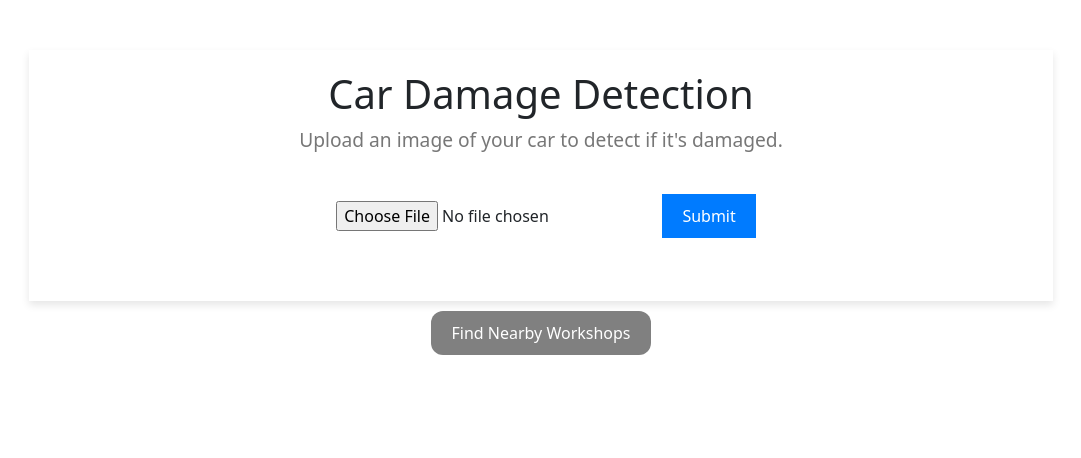
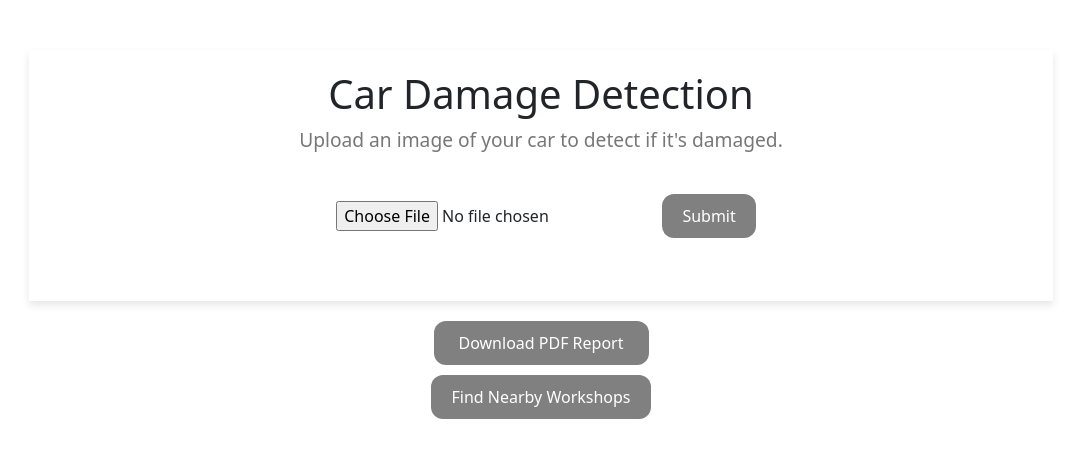
Before and after one commit to Abanoub-byte/car-damage-detect, a Flask app: page / in a window 1280 px wide. Shown: the top 458 px of the page, without its empty margins (99-1180 px from the left). Run offline with Flask 3, Linux system fonts and the light colour scheme.

Commit message:
adding pdf download

```diff
--- a/app.py
+++ b/app.py
@@ -16,12 +16,12 @@ import tempfile
 
 app = Flask(__name__)
 
-# Load classification model
+    # Load classification model
 MODEL_PATH = "car_damage_model.keras_FILES/car_damage_classification_model.h5"
 model = tf.keras.models.load_model(MODEL_PATH)
 CATEGORIES = ["Damaged", "Not Damaged"]
 
-# Load segmentation model once
+    # Load segmentation model once
 MODEL_PATH2 = "segemntaion_model/model_final(1).pth"
 CONFIG_PATH = "segemntaion_model/config.yaml"
 
@@ -36,55 +36,57 @@ predictor = DefaultPredictor(cfg)
 
 @app.route("/")
 def index():
-    return render_template("index.html")
+        return render_template("index.html")
 
 
 @app.route("/predict_damage", methods=["POST"])
 def predict_damage():
-    if "image" not in request.files:
-        return jsonify({"error": "No image uploaded"}), 400
+        if "image" not in request.files:
+            return jsonify({"error": "No image uploaded"}), 400
 
-    file = request.files["image"]
-    image = Image.open(file).convert("RGB").resize((224, 224))  # Convert to RGB & resize
-    image_array = np.array(image) / 255.0  # Normalize
-    image_array = np.expand_dims(image_array, axis=0)  # Add batch dimension
+        file = request.files["image"]
+        image = Image.open(file).convert("RGB").resize((224, 224))  # Convert to RGB & resize
+        image_array = np.array(image) / 255.0  # Normalize
+        image_array = np.expand_dims(image_array, axis=0)  # Add batch dimension
 
-    # Make prediction
-    prediction = model.predict(image_array)
-    result = CATEGORIES[np.argmax(prediction)]
+        # Make prediction
+        prediction = model.predict(image_array)
+        result = CATEGORIES[np.argmax(prediction)]
 
-    # If Damaged, trigger segmentation
-    if result == "Damaged":
-        return jsonify({"prediction": result, "segmentation": "/predict_segmented_damage"})
+        # If Damaged, trigger segmentation
+        if result == "Damaged":
+            return jsonify({"prediction": result, "segmentation": "/predict_segmented_damage"})
 
-    return jsonify({"prediction": result})
+        return jsonify({"prediction": result})
 
 
 @app.route("/predict_segmented_damage", methods=["POST"])
 def predict_segmented_damage():
-    if "image" not in request.files:
-        return "No image uploaded", 400
+        if "image" not in request.files:
+            return "No image uploaded", 400
 
-    file = request.files["image"]
-    image = Image.open(file).convert("RGB")
-    image = np.array(image)
+        file = request.files["image"]
+        image = Image.open(file).convert("RGB")
+        image = np.array(image)
 
-    # Get model prediction
-    outputs = predictor(image)
-    instances = outputs["instances"].to("cpu")
+        # Get model prediction
+        outputs = predictor(image)
+        instances = outputs["instances"].to("cpu")
 
-    # Visualize predictions with bounding boxes and labels
-    v = Visualizer(image[:, :, ::-1], scale=0.5, instance_mode=ColorMode.IMAGE_BW)
-    out = v.draw_instance_predictions(instances)
+        # Visualize predictions with bounding boxes and labels
+        v = Visualizer(image[:, :, ::-1], scale=0.5, instance_mode=ColorMode.IMAGE_BW)
+        out = v.draw_instance_predictions(instances)
 
-    # Save the image with bounding boxes to a buffer
-    img_byte_arr = io.BytesIO()
-    Image.fromarray(out.get_image()[:, :, ::-1]).save(img_byte_arr, format="PNG")
-    img_byte_arr.seek(0)
+        # Save the image with bounding boxes to a buffer
+        img_byte_arr = io.BytesIO()
+        Image.fromarray(out.get_image()[:, :, ::-1]).save(img_byte_arr, format="PNG")
+        img_byte_arr.seek(0)
 
-    # Return the segmented image to be displayed on the website
-    return send_file(img_byte_arr, mimetype="image/png")
+        # Return the segmented image to be displayed on the website
+        return send_file(img_byte_arr, mimetype="image/png")
 
+
+from datetime import datetime
 
 @app.route("/download_pdf", methods=["POST"])
 def download_pdf():
@@ -92,42 +94,54 @@ def download_pdf():
         return "No image uploaded", 400
 
     file = request.files["image"]
-    image = Image.open(file).convert("RGB")
-    image = np.array(image)
+    pil_image = Image.open(file).convert("RGB")
 
-    # Get model prediction
-    outputs = predictor(image)
+    # Classification
+    image_for_classification = pil_image.resize((224, 224))
+    image_array = np.array(image_for_classification) / 255.0
+    image_array = np.expand_dims(image_array, axis=0)
+    prediction = model.predict(image_array)
+    result = CATEGORIES[np.argmax(prediction)]
+
+    # Segmentation
+    image_for_segmentation = np.array(pil_image)
+    outputs = predictor(image_for_segmentation)
     instances = outputs["instances"].to("cpu")
 
-    # Visualize predictions with bounding boxes and labels
-    v = Visualizer(image[:, :, ::-1], scale=0.5, instance_mode=ColorMode.IMAGE_BW)
+    v = Visualizer(image_for_segmentation[:, :, ::-1], scale=0.5, instance_mode=ColorMode.IMAGE_BW)
     out = v.draw_instance_predictions(instances)
 
-    # Save the image with bounding boxes to a buffer
+    # Save the segmented image to buffer
     img_byte_arr = io.BytesIO()
     Image.fromarray(out.get_image()[:, :, ::-1]).save(img_byte_arr, format="PNG")
     img_byte_arr.seek(0)
 
-    # Create PDF with the result and segmented image
+    # Create the PDF
     pdf_byte_arr = io.BytesIO()
     c = canvas.Canvas(pdf_byte_arr, pagesize=letter)
 
+    # Add Date/Time
+    now = datetime.now().strftime("%Y-%m-%d %H:%M:%S")
+    c.setFont("Helvetica-Bold", 14)
+    c.drawString(50, 780, f"Report Generated: {now}")
+
+    # Add Prediction Result
     c.setFont("Helvetica", 12)
-    c.drawString(50, 750, "Car is Damaged.")
+    c.drawString(50, 750, f"Car Damage Prediction: {result}")
 
-    with tempfile.NamedTemporaryFile(delete=False, suffix=".png")as temp_img_file:
+    # Add Segmented Image
+    with tempfile.NamedTemporaryFile(delete=False, suffix=".png") as temp_img_file:
         temp_img_file.write(img_byte_arr.getvalue())
         temp_img_file.close()
 
         c.drawImage(temp_img_file.name, 50, 400, width=500, height=300)
 
-
     c.showPage()
     c.save()
     pdf_byte_arr.seek(0)
 
-    # Return the PDF as a downloadable file
     return send_file(pdf_byte_arr, as_attachment=True, download_name="car_report.pdf", mimetype="application/pdf")
+
 
 
 if __name__ == "__main__":
--- a/static/app.js
+++ b/static/app.js
@@ -1,10 +1,10 @@
-document.getElementById("uploadForm").addEventListener("submit", function(event) {
+document.getElementById("uploadForm").addEventListener("submit", function (event) {
     event.preventDefault();
 
     const formData = new FormData();
     formData.append("image", document.getElementById("image").files[0]);
 
-    // Send the image to the classification model for prediction
+    // Send the image to the classification model
     fetch("/predict_damage", {
         method: "POST",
         body: formData
@@ -16,53 +16,86 @@ document.getElementById("uploadForm").addEventListener("submit", function(event)
         // Display the classification result
         document.getElementById("result").innerHTML = `<h2>Classification Result: ${prediction}</h2>`;
 
-        // If the car is damaged, fetch the segmented image
         if (prediction === "Damaged") {
+            // Fetch segmented image
             fetch("/predict_segmented_damage", {
                 method: "POST",
                 body: formData
             })
-            .then(response => response.blob())  // Expecting a PNG image blob
+            .then(response => response.blob())
             .then(blob => {
                 const imgURL = URL.createObjectURL(blob);
-                // Display the segmented image
-                document.getElementById("segmentationResult").innerHTML = `<h2>Segmented Image:</h2><img src="${imgURL}" alt="Segmented Output" style="width: 400px; height: auto;">`;
+                document.getElementById("segmentationResult").innerHTML = `
+                    <h2>Segmented Image:</h2>
+                    <img src="${imgURL}" alt="Segmented Output" style="width: 400px; height: auto;">
+                `;
+
+                // Show and activate the PDF download button
+                document.getElementById("pdfButtonContainer").style.display = "block";
+                const downloadBtn = document.getElementById("downloadPdfBtn");
+
+                // Remove any previous handlers to avoid duplicates
+                downloadBtn.onclick = null;
+
+                // Attach new handler
+                downloadBtn.onclick = function () {
+                    fetch("/download_pdf", {
+                        method: "POST",
+                        body: formData
+                    })
+                    .then(response => response.blob())
+                    .then(blob => {
+                        const pdfURL = URL.createObjectURL(blob);
+                        const a = document.createElement("a");
+                        a.href = pdfURL;
+                        a.download = "car_damage_report.pdf";
+                        document.body.appendChild(a);
+                        a.click();
+                        a.remove();
+                    })
+                    .catch(error => {
+                        alert("Failed to download PDF: " + error);
+                    });
+                };
             })
             .catch(error => {
                 document.getElementById("segmentationResult").innerHTML = `<h2>Error: ${error}</h2>`;
             });
+        } else {
+            // Hide the PDF button if car is not damaged
+            document.getElementById("pdfButtonContainer").style.display = "none";
+            document.getElementById("segmentationResult").innerHTML = "";
         }
     })
     .catch(error => {
         document.getElementById("result").innerHTML = `<h2>Error: ${error}</h2>`;
     });
 });
+
+// Location handling
 document.getElementById('getLocation').addEventListener('click', function () {
     if (navigator.geolocation) {
         navigator.geolocation.getCurrentPosition(function (position) {
             var lat = position.coords.latitude;
             var lon = position.coords.longitude;
 
-            // Show the container with animation
             var container = document.getElementById('workshopContainer');
-            container.classList.add('show'); // Add 'show' class to make it visible with animation
-
-            // Perform the search for nearby workshops
+            container.classList.add('show');
             searchNearbyPlaces(lat, lon);
         }, function () {
             alert("Error: Unable to retrieve your location. Defaulting to Moscow.");
             var container = document.getElementById('workshopContainer');
-            container.classList.add('show'); // Add 'show' class to make it visible with animation
-            searchNearbyPlaces(55.7558, 37.6173); // Default to Moscow if geolocation fails
+            container.classList.add('show');
+            searchNearbyPlaces(55.7558, 37.6173);
         });
     } else {
         alert("Geolocation is not supported by this browser.");
     }
 });
 
-// Function to search for workshops near a location using 2GIS API
+// Workshop API logic
 function searchNearbyPlaces(lat, lon) {
-    var query = "workshop"; // Search for "workshop" (you can change this to any category like "car repair")
+    var query = "workshop";
     var url = `https://catalog.api.2gis.com/3.0/items?q=${query}&location=${lon},${lat}&key=314f8042-93f7-4fc3-b34e-3124b2e61c44`;
 
     fetch(url)
@@ -86,7 +119,7 @@ function createPlaceElement(place) {
             </svg>
             <div class="pb-3 mb-0 small lh-sm border-bottom w-100">
                 <div class="d-flex justify-content-between">
-                   <strong class="text-gray-dark flex-shrink-0" style="flex-basis: 50%; overflow-wrap: break-word;">${place.name}</strong>
+                    <strong class="text-gray-dark flex-shrink-0" style="flex-basis: 50%; overflow-wrap: break-word;">${place.name}</strong>
                     <a href="#" onclick="openIn2GIS('${place.address_name}')">View on map</a>
                 </div>
                 <span class="d-block">${place.address_name} ${place.address_comment}</span>
@@ -97,19 +130,17 @@ function createPlaceElement(place) {
 
 function displayResults(places) {
     var resultsDiv = document.getElementById('results');
-    resultsDiv.innerHTML = '';  // Clear previous results
+    resultsDiv.innerHTML = '';
 
     if (places && places.length > 0) {
         places.forEach(place => {
-            var placeHTML = createPlaceElement(place);
-            resultsDiv.innerHTML += placeHTML; // Append the new content to results div
+            resultsDiv.innerHTML += createPlaceElement(place);
         });
     } else {
         resultsDiv.innerHTML = 'No workshops found nearby.';
     }
 }
 
-// Function to open the place on 2GIS Maps when the button is clicked
 function openIn2GIS(placeId) {
     var url = `https://2gis.ru/moscow/search/${placeId}`;
     window.open(url, '_blank');
--- a/static/style.css
+++ b/static/style.css
@@ -72,6 +72,31 @@ button:hover {
     overflow-wrap: break-word;
 }
 
+.submit-btn{
+    background-color: gray;
+    border-radius: 12px;
+}
+
+.submit-btn:hover{
+    background-color: darkgrey;
+}
+
+.download-btn {
+    background-color: gray; /* Gray color for the button */
+    border-radius: 12px; /* Curved edges */
+    padding: 10px 25px; /* Add some padding for better appearance */
+
+    color: white; /* Text color inside the button */
+    border: none; /* Remove the default border */
+    font-size: 16px; /* Adjust font size */
+    cursor: pointer; /* Change cursor to a pointer when hovering */
+    transition: background-color 0.3s; /* Smooth transition for hover effect */
+}
+
+.download-btn:hover  {
+    background-color: darkgray; /* Change to a darker gray on hover */
+}
+
 .find-button {
     background-color: gray; /* Gray color for the button */
     border-radius: 12px; /* Curved edges */
@@ -86,6 +111,7 @@ button:hover {
 .find-button:hover {
     background-color: darkgray; /* Change to a darker gray on hover */
 }
+
 .btn-container {
     display: flex;
     justify-content: center; /* Centers the button horizontally */
--- a/templates/index.html
+++ b/templates/index.html
@@ -15,12 +15,17 @@
         <!-- Image upload form -->
         <form id="uploadForm" enctype="multipart/form-data">
             <input type="file" id="image" name="image" accept="image/*" required>
-            <button type="submit">Submit</button>
+            <button type="submit" class="submit-btn">Submit</button>
         </form>
 
         <!-- Display classification and segmentation results -->
         <div id="result"></div>
         <div id="segmentationResult"></div>
+    </div>
+
+    <!-- PDF download button (initially hidden) -->
+    <div id="pdfButtonContainer" class="text-center" style=" margin-top: 20px;">
+        <button id="downloadPdfBtn" class="download-btn">Download PDF Report</button>
     </div>
 
     <div class="btn-container">
```
